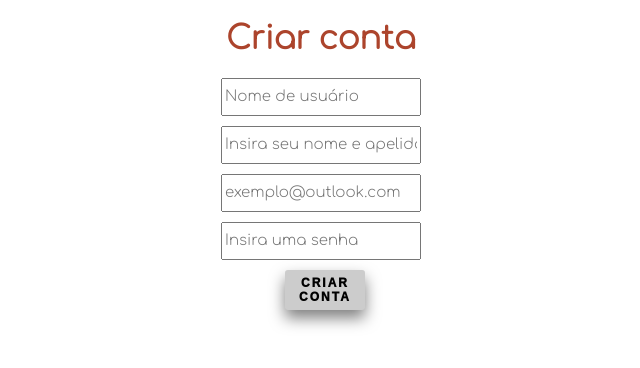
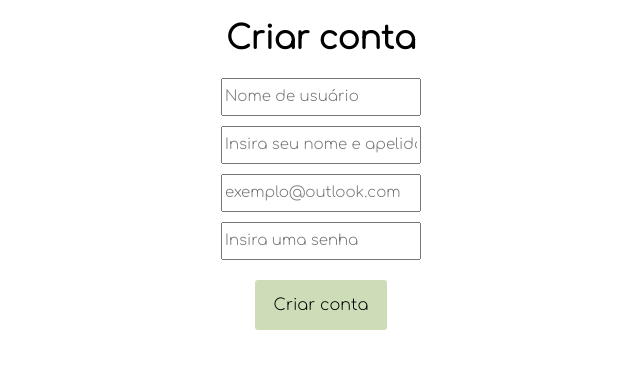
Before and after one commit to cabecasd/hack001, a React (Create React App) app in the folder front-end/: page /account in a window 1280 px wide. Shown: the top 368 px of the page, without its empty margins (319-959 px from the left). Built offline with nearby package versions, Linux system fonts and the light colour scheme.

Commit message:
alterações no perfil

```diff
--- a/front-end/src/styles/Account.module.css
+++ b/front-end/src/styles/Account.module.css
@@ -1,6 +1,6 @@
 .account {
     height: 40vh;
-    width: 40vw;
+    width: 30vw;
     display: flex;
     flex-direction: column;
     background-color: #e4bb8b;
@@ -11,7 +11,7 @@
     width: 100vw;
     height: 100vh;
     background-color: #fff;
-    color: #ac442c;
+    color: black;
     font-weight: 500;
     display: flex;
     justify-content: center;
@@ -32,7 +32,16 @@
 }
 
 .button {
-    margin-left: 0.5rem;
+    width: 60%;
+    height: 50px;
+    margin-top: 10px;
+    /* margin-right: 10px; */
+    border-radius: 3px;
+    background: #CCDDB7;
+    border: none;
+    color: black;
+    font-size: 1rem;
+   /*  margin-left: 0.5rem;
     width: 80px;
     height: 40px;
     font-family: 'Raleway', sans-serif;
@@ -47,5 +56,5 @@
     box-shadow: 0px 8px 15px rgba(0, 0, 0, 0.5);
     transition: all 0.3s ease 0s;
     cursor: pointer;
-    outline: none;
+    outline: none; */
 }
--- a/front-end/src/styles/Login.module.css
+++ b/front-end/src/styles/Login.module.css
@@ -23,7 +23,7 @@
 .boxA {
         display: inline-block;
         height: 50vh;
-    width: 25vw;
+        width: 25vw;
         display: flex;
         flex-direction: column;
         background-color: #EF27A6;
--- a/front-end/src/styles/Profile.module.css
+++ b/front-end/src/styles/Profile.module.css
@@ -1,17 +1,18 @@
 
 
-.profile {
-    position: relative;
-    width: 100vw;
-    height: 100vh;
-    background-color: #e4bb8b;
+.profile h2{
+
+    width: 30vw;
+    /* height: 50vh; */
+    /* background-color: #e4bb8b; */
     border-radius: 30px;
     display: flex;
+    margin-left: 400px;
     justify-content: center;
 }
 
 .personaldata {
-    width: 40vw;
+    width: 91vw;
     height: 40vh;
     color: #ac442c;
     font-weight: 500;
@@ -20,7 +21,17 @@
 }
 
 .button {
-    margin-left: 0.5rem;
+    justify-content: center;
+    width: 15%;
+    height: 50px;
+    margin-top: 10px;
+    margin-left: 510px;
+    border-radius: 3px;
+    background: #e4bb8b;
+    border: none;
+    color: black;
+    font-size: 1rem;
+  /*   margin-left: 0.5rem;
     width: 90px;
     height: 40px;
     font-family: 'Raleway', sans-serif;
@@ -36,5 +47,5 @@
     transition: all 0.5s ease 0s;
     cursor: pointer;
     justify-content: center;
-    align-items: center;
+    align-items: center; */
 }
```
